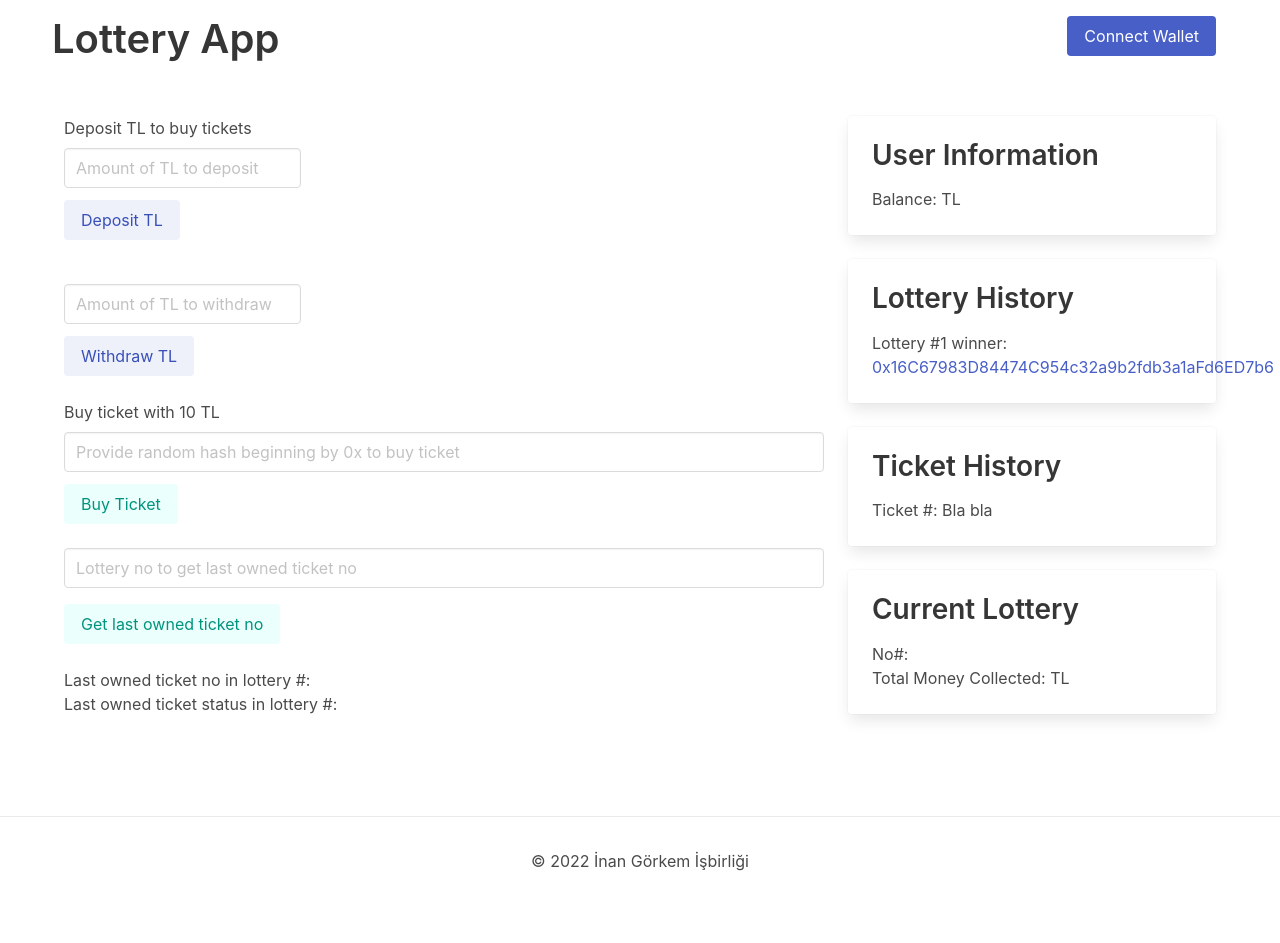
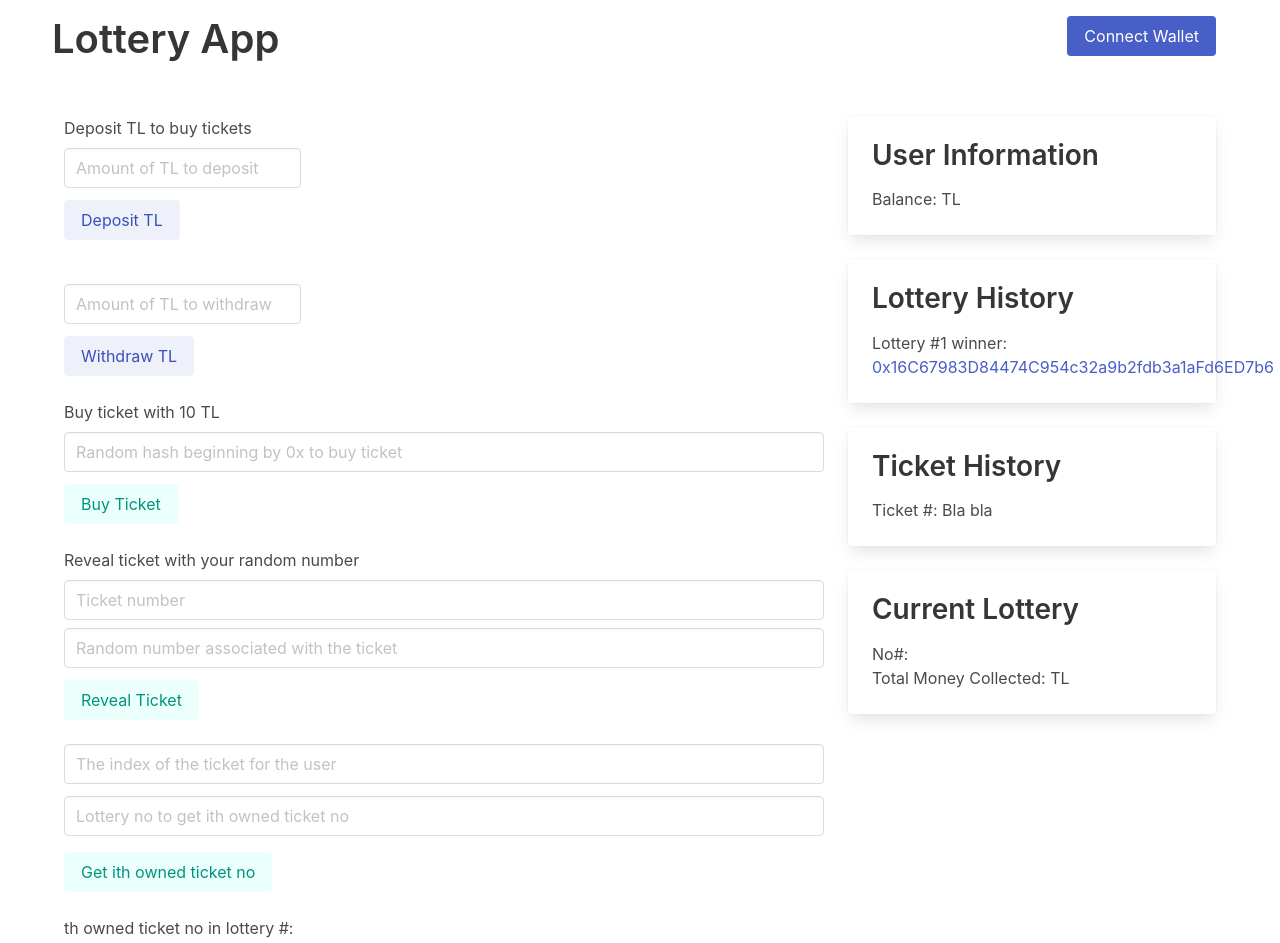
Before and after one commit to orhungorkem/LotterySmartContract, a Next.js app in the folder lotteryapp/: page / in a window 1280 px wide. Shown: the top 943 px of the page. Before the commit the page ends 905 px from the top, so only its background shows below. Built offline with nearby package versions, Linux system fonts and the light colour scheme.

Commit message:
dewamkeledim bro

```diff
--- a/lotteryapp/pages/index.js
+++ b/lotteryapp/pages/index.js
@@ -28,8 +28,12 @@ import lotteryContract from '../blockchain/lottery'
 //depositTl için input aldıktan sonra inputa girilen amount silinmiyor bakılabilir
 //ayrıca infolar güncellenmiyor tekrar connectvalleta basmadan
 //fazla para withdraw ederken sözleşmede hata olabilir uyarısı geliyor istediğimiz error yerine
+//reveal ticketta yanlis parametreler versek de hata vermiyor cunku solidityde ticketi cancel ediyoruz, ama
+//kullaniciya reveal edilmedigini gostermek gerekir mi
+//revert alinca direk error donuyor aq
 
 //13 ve 1998 in sha3 hashi ile bilet aldım 13 ve 1998 reveal edebilirizz denerken
+//bendekiler 150 117
 
 
 export default function Home() {
@@ -45,6 +49,10 @@ export default function Home() {
   const [withdrawamount, setWithdrawamount] = useState();
   const [balance, setBalance] = useState();
   const [hash, setHash] = useState();
+  const [ticketNo, setTicketNo] = useState();
+  const [rndNumber, setRndNumber] = useState();
+  const [i, setI] = useState();
+  const [ithOwnedTicket, setIthOwnedTicket] = useState([]);
   const [lastOwnedTicket, setLastOwnedTicket] = useState([]);
   const [lotteryQueried, setLotteryQueried] = useState();
 
@@ -113,6 +121,32 @@ export default function Home() {
     }
   }
 
+  const revealRndNumberHandler = async (ticketNo, rndNumber) => {
+    try {
+      await lc.methods.revealRndNumber(ticketNo, rndNumber).send({from: account});
+      setSuccessMsg('Revealing Request Done Successfully');
+      setError("");
+    }
+    catch(err) {
+      setError(err.message)
+      setSuccessMsg("");
+    }
+  }
+
+  const getIthOwnedTicketNoHandler = async (i, lotteryNo) => {
+    try{
+      console.log(lotteryNo);
+      const result = await lc.methods.getIthOwnedTicketNo(i, lotteryNo).call({from: account});
+      console.log(result);
+      setIthOwnedTicket(result);
+    }
+    catch(err){
+      setError(err.message)   //lotteryExists modifierında eksiklik yapmışız, yüksek lottery no da kabul edilmemeli
+      //o sebeple bu error kötü görünüyor
+      setSuccessMsg("");
+    }
+}
+
   const getLastOwnedTicketNoHandler = async (lotteryNo) => {
       try{
         console.log(lotteryNo);
@@ -125,7 +159,6 @@ export default function Home() {
         //o sebeple bu error kötü görünüyor
         setSuccessMsg("");
       }
-
   }
 
   const connectWalletHandler = async () => {
@@ -236,13 +269,51 @@ export default function Home() {
                   <section className='mt-2'>
                       <div class="field">
                       <div class="control">
-                        <input class="input" type="text" placeholder="Provide random hash beginning by 0x to buy ticket" onChange={e => setHash(e.target.value)}>
+                        <input class="input" type="text" placeholder="Random hash beginning by 0x to buy ticket" onChange={e => setHash(e.target.value)}>
                         </input>
                       </div>
                     </div>
                     </section>
                       <div onClick={() => buyTicketHandler(hash)} className='button is-primary is-light mt-3'> Buy Ticket</div>
+                </section>
 
+                <section className='mt-5'>
+                  <p>Reveal ticket with your random number</p>
+                  <section className='mt-2'>
+                      <div class="field">
+                      <div class="control">
+                        <input class="input" type="text" placeholder="Ticket number" onChange={e => setTicketNo(e.target.value)}>
+                        </input>
+                      </div>
+                    </div>
+                    </section>
+                    <section className='mt-2'>
+                      <div class="field">
+                      <div class="control">
+                        <input class="input" type="text" placeholder="Random number associated with the ticket" onChange={e => setRndNumber(e.target.value)}>
+                        </input>
+                      </div>
+                    </div>
+                    </section>
+                      <div onClick={() => revealRndNumberHandler(ticketNo, rndNumber)} className='button is-primary is-light mt-3'> Reveal Ticket</div>
+                </section>
+
+                <section className='mt-5'>
+                      <div class="field">
+                      <div class="control">
+                        <input class="input" type="text" placeholder="The index of the ticket for the user" onChange={e => setI(e.target.value)}>
+                        </input>
+                      </div>
+                    </div>
+                      <div class="field">
+                      <div class="control">
+                        <input class="input" type="text" placeholder="Lottery no to get ith owned ticket no" onChange={e => setLotteryQueried(e.target.value)}>
+                        </input>
+                      </div>
+                    </div>
+                      <div onClick={() => getIthOwnedTicketNoHandler(i, lotteryQueried)} className='button is-primary is-light mt-1'> Get ith owned ticket no</div>
+                      <div className='mt-5'>{i}th owned ticket no in lottery #{lotteryQueried}: {ithOwnedTicket[0]} </div>
+                      <div>{i}th owned ticket status in lottery #{lotteryQueried}: {ithOwnedTicket[1]} </div>
                 </section>
 
                 <section className='mt-5'>
```
